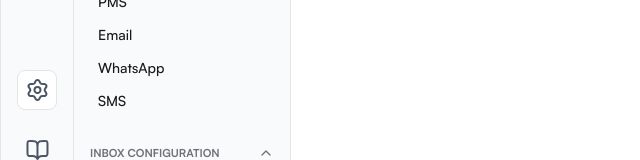
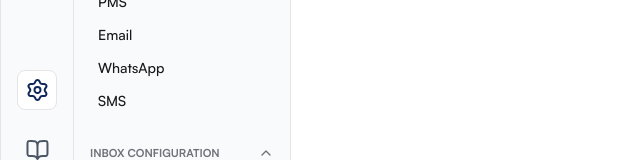
Before and after one commit to punnkam/unified-inbox-will, a Next.js app: page /settings/teams in a window 1280 px wide. Shown: the part 477-637 px from the top of the page, without its empty margins (0-640 px from the left). Built offline with nearby package versions, Linux system fonts and the light colour scheme.

Commit message:
add catchall for main sidebar + update styling for icons on main sidebar

```diff
--- a/app/(protected-paths)/SideBarOption.tsx
+++ b/app/(protected-paths)/SideBarOption.tsx
@@ -14,8 +14,10 @@ export const SideBarIcon = ({
     <Link
       href={path}
       className={cn(
-        "w-10 h-10 rounded-lg flex items-center justify-center text-icon-secondary hover:text-icon-brand hover:bg-primary hover:border hover:stroke-primary",
-        selected && "border bg-primary stroke-primary text-icon-brand"
+        "w-10 h-10 rounded-lg flex items-center justify-center",
+        selected
+          ? "text-icon-brand border bg-primary stroke-primary"
+          : "text-icon-secondary hover:text-icon-brand hover:bg-primary hover:border hover:stroke-primary"
       )}
     >
       {icon}
--- /dev/null
+++ b/app/(protected-paths)/[...link]/page.tsx
@@ -0,0 +1,9 @@
+// Catchall page to allow clicking the main sidebar
+
+export default function catchall({ params }: { params: { link: string } }) {
+  return (
+    <div>
+      <h1>{params.link}</h1>
+    </div>
+  );
+}
```
